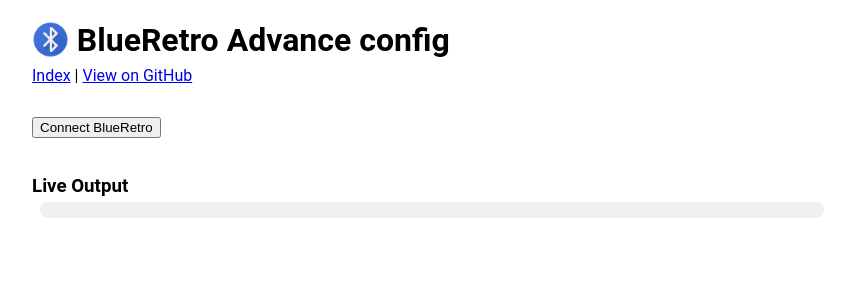
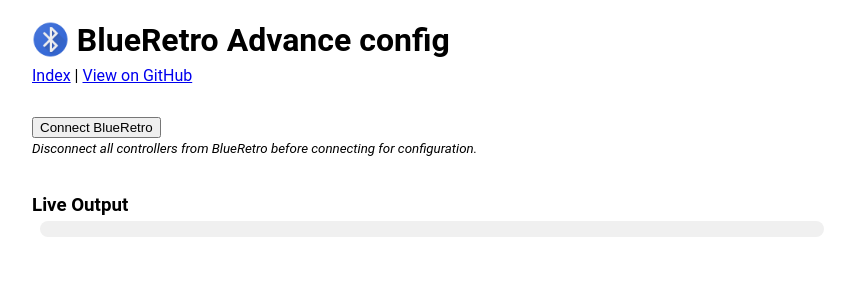
Before and after one commit to darthcloud/BlueRetroWebCfg, a Jekyll site: the page built from blueretro.html, in a window 1280 px wide. Shown: the top 300 px of the page, without its empty margins (208-1063 px from the left). Built offline with Jekyll 4.4.1, drawn with Linux system fonts in a browser that asks for light colours; some of the changed lines change nothing that is shown.

Commit message:
Add some guidance and help to config page

```diff
--- a/blueretro.html
+++ b/blueretro.html
@@ -7,7 +7,8 @@
 {% include_relative _includes/intro.html %}
 
 <div id="divBtConn">
-    <button id="btConn">Connect BlueRetro</button>
+    <button id="btConn">Connect BlueRetro</button><br>
+    <small><i>Disconnect all controllers from BlueRetro before connecting for configuration.</i></small>
 </div>
 <div id="divBtDisconn" style="display:none;margin-bottom:1em;">
     <button id="btDisconn">Disconnect BlueRetro</button>
--- a/blueretro.js
+++ b/blueretro.js
@@ -317,10 +317,10 @@
         label.setAttribute("for", "banksel");
 
         sel = document.createElement("select");
-        for (var i = 0; i < inquiryMode.length; i++) {
+        for (var i = 0; i < 4; i++) {
             var option  = document.createElement("option");
             option.value = i;
-            option.text = 'Bank ' + i;
+            option.text = 'Bank ' + eval(i + 1);
             sel.add(option);
         }
         sel.id = "banksel";
@@ -339,6 +339,16 @@
     div.appendChild(btn);
     div.setAttribute("style", "margin-top:1em;");
 
+    divGlobalCfg.appendChild(div);
+
+    div = document.createElement("div");
+    div.id = "globalSaveText";
+    div.setAttribute("style", "display:none;margin-top:1em;");
+    var p = document.createElement("p");
+    p.setAttribute("style", "font-style:italic;font-size:small;color:red;");
+    p.innerText = "Power cycle BlueRetro adapter for change to take effect.";
+
+    div.appendChild(p);
     divGlobalCfg.appendChild(div);
 }
 
@@ -870,6 +880,7 @@
         .then(value => {
             log('Api version size: ' + value.byteLength);
             apiVersion = value.getUint8(0);
+            log('Api version: ' + apiVersion);
             resolve();
         })
         .catch(error => {
@@ -1044,6 +1055,7 @@
 }
 
 function saveGlobal() {
+    document.getElementById("globalSaveText").style.display = 'none';
     if (apiVersion > 1) {
         var data = new Uint8Array(4);
     }
@@ -1069,6 +1081,7 @@
             return chrc.writeValue(data);
         })
         .then(_ => {
+            document.getElementById("globalSaveText").style.display = 'block';
             log('Global Config saved');
             resolve();
         })
```
